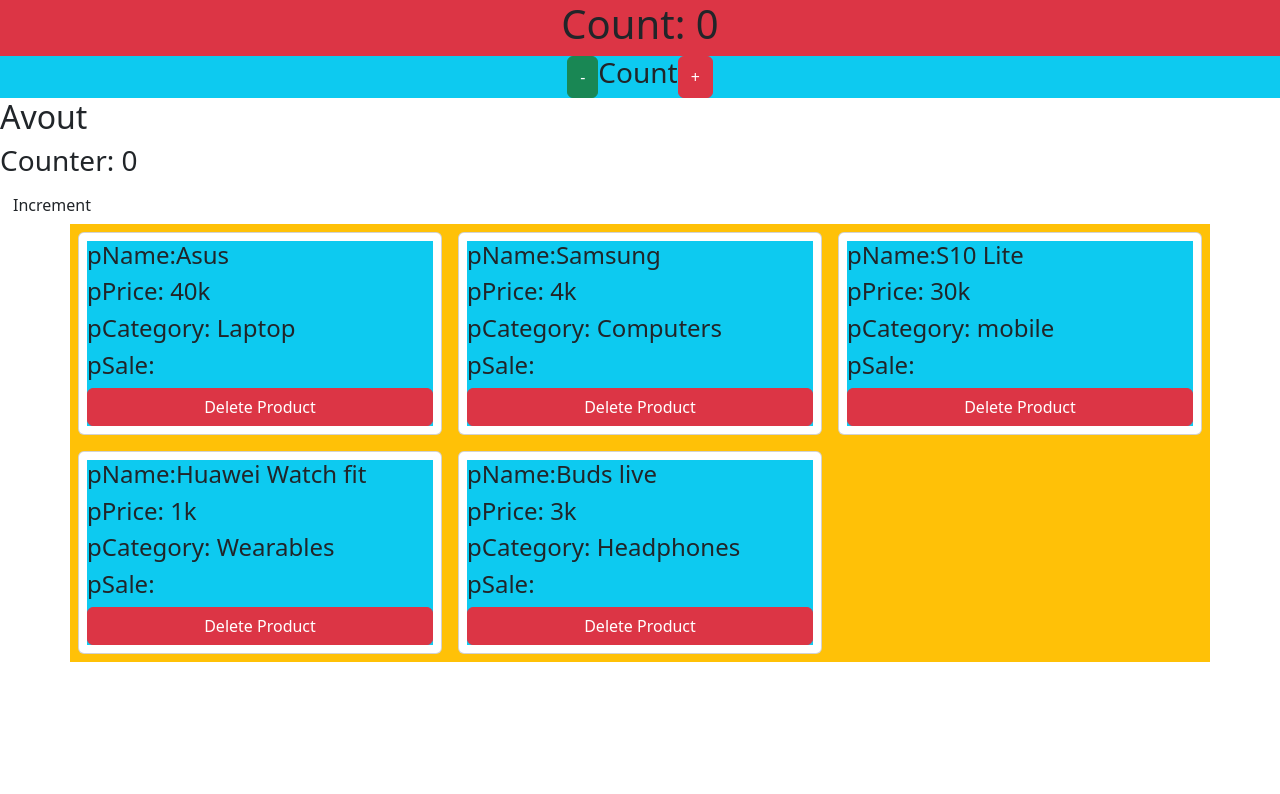
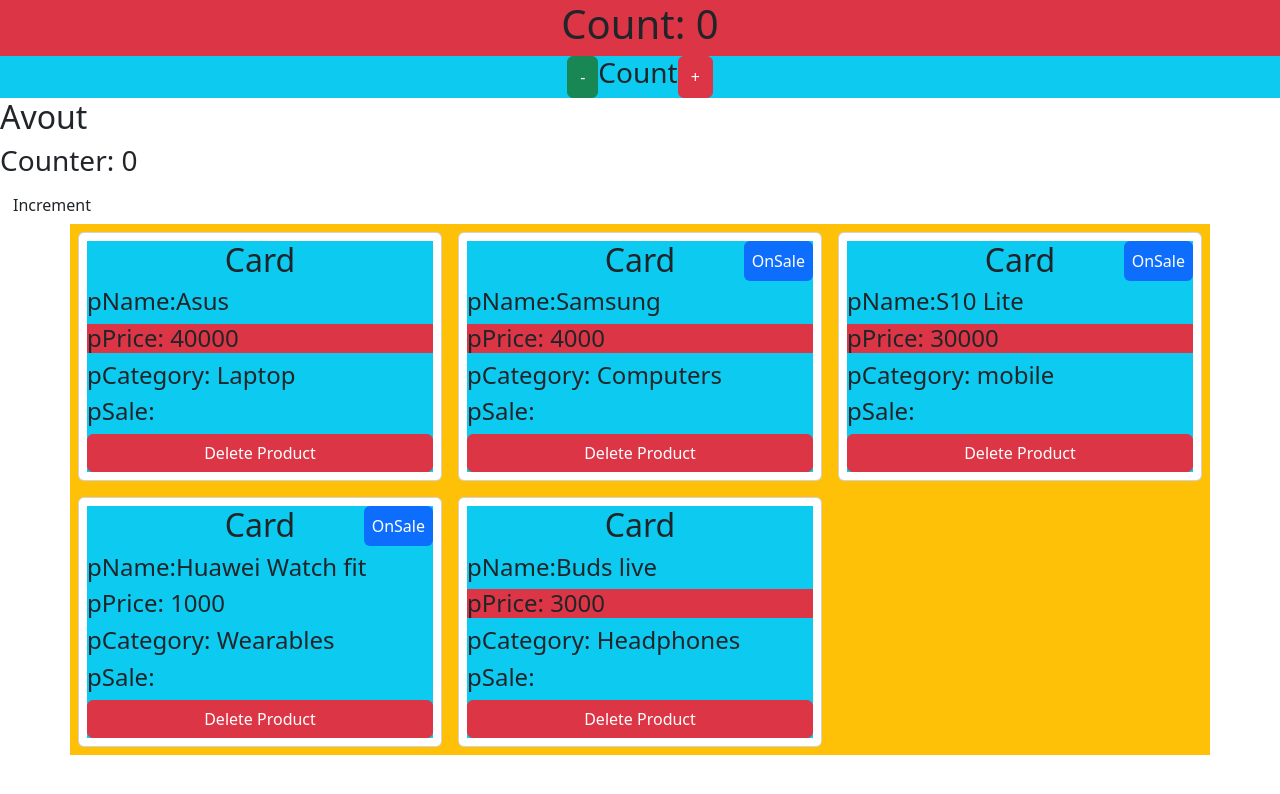
Before and after one commit to Nouh1408/React-std, a React (Vite) app: page / in a window 1280 px wide. Shown: the top 794 px of the page. Built offline with nearby package versions, Linux system fonts and the light colour scheme.

Commit message:
render on sale

```diff
--- a/src/About.jsx
+++ b/src/About.jsx
@@ -10,33 +10,33 @@
   const [product, setProduct] = useState([
     {
       name: 'Asus',
-      price: '40k',
+      price: '40000',
       category: 'Laptop',
-      onSale: true,
+      onSale: false,
     },
     {
       name: 'Samsung ',
-      price: '4k',
+      price: '4000',
       category: 'Computers',
       onSale: true,
     },
     {
       name: 'S10 Lite',
-      price: '30k',
+      price: '30000',
       category: 'mobile',
       onSale: true,
     },
     {
       name: 'Huawei Watch fit',
-      price: '1k',
+      price: '1000',
       category: 'Wearables',
       onSale: true,
     },
     {
       name: 'Buds live',
-      price: '3k',
+      price: '3000',
       category: 'Headphones',
-      onSale: true,
+      onSale: false,
     }
 
   ])
--- a/src/Components/Card/Card.jsx
+++ b/src/Components/Card/Card.jsx
@@ -5,9 +5,14 @@
   return (
     <div className="col-md-4 p-2 rounded ">
       <div className="card p-2">
-      <div className=' bg-info'>
+        <div className=' bg-info position-relative'>
+          <h2 className="text-center">Card</h2>
+
+          {
+            product.onSale && ( <span className="position-absolute end-0 top-0 p-2 text-white rounded bg-primary ">OnSale</span>)
+          }
           <h4>pName:{product.name}</h4>
-        <h4>pPrice: {product.price}</h4>
+          <h4 className={`${product.price>2000 && "bg-danger"}`}>pPrice: {product.price}</h4>
           <h4>pCategory: {product.category}</h4>
           <h4>pSale: {product.onSale}</h4>
           <button className='btn btn-danger w-100'>Delete Product</button>
```
Lines whose indentation alone changed are shown as unchanged.
